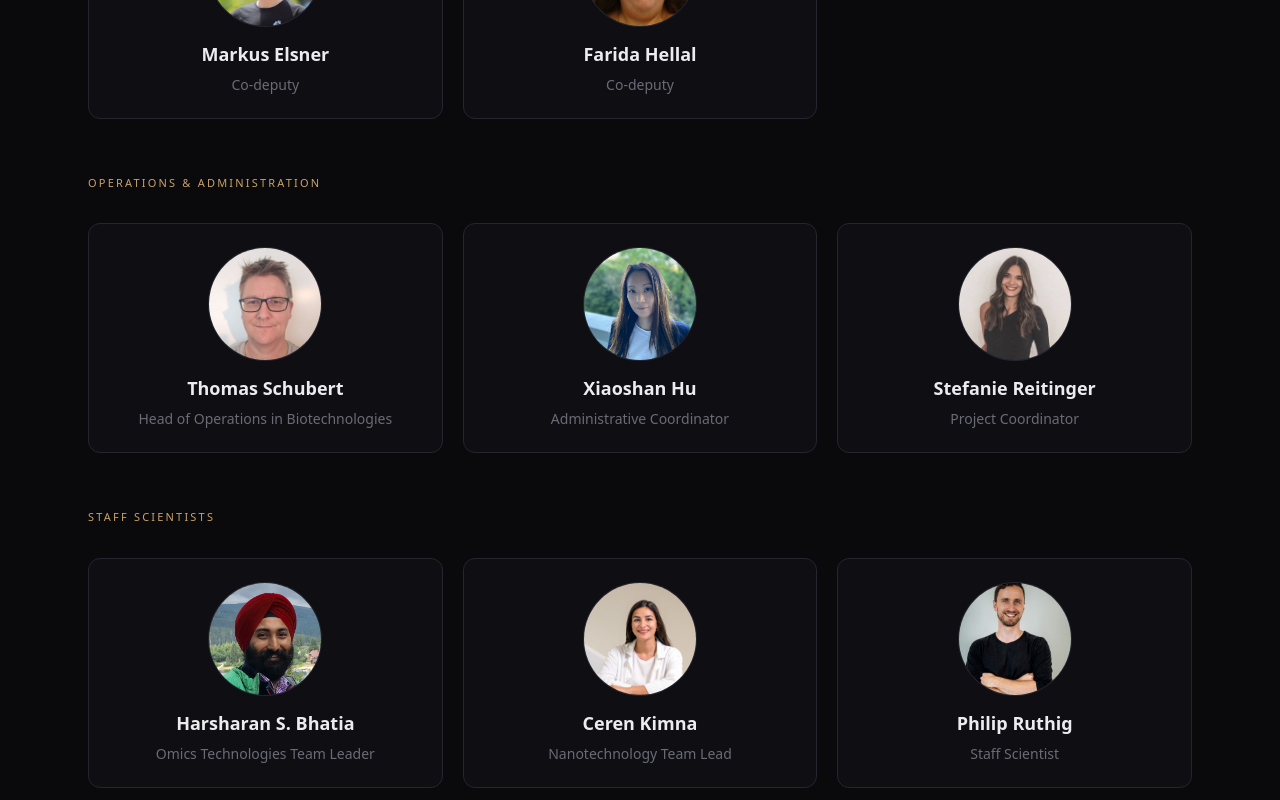
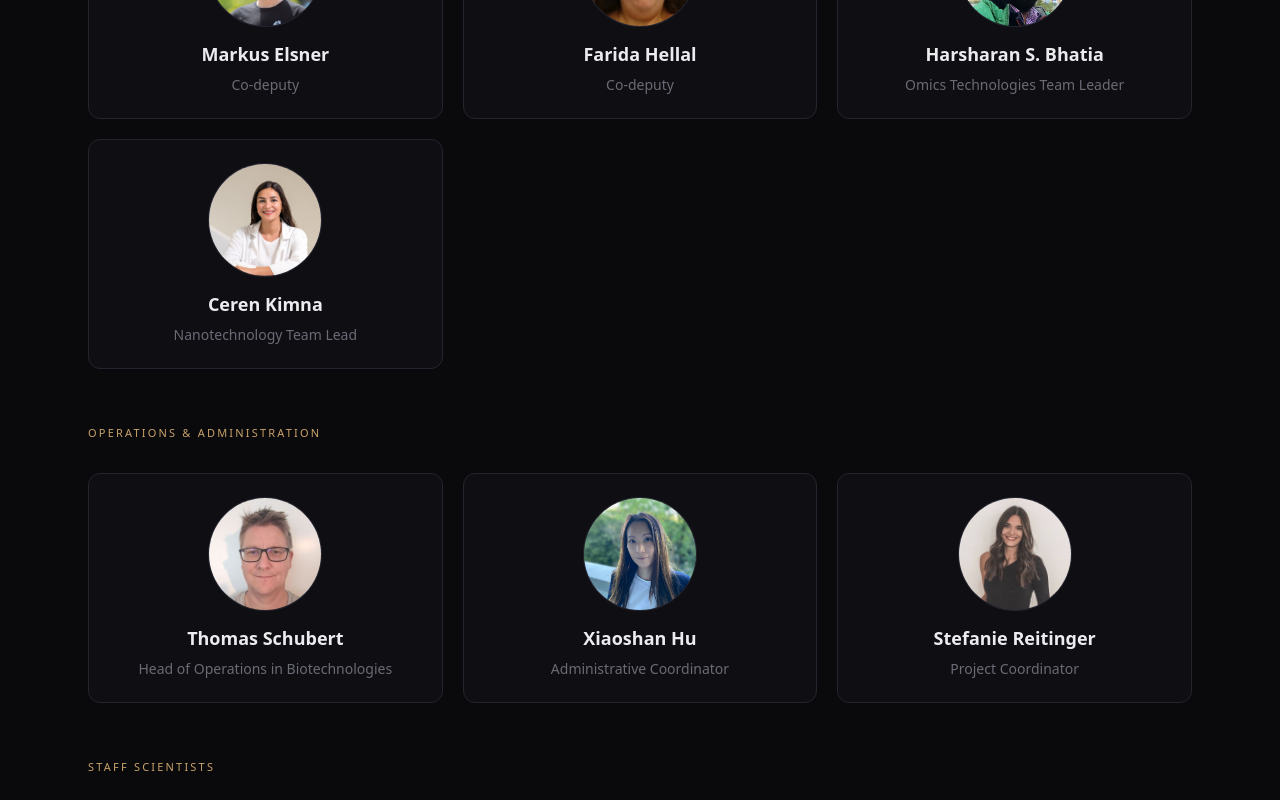
Before and after one commit to erturklab/erturklab.github.io, a Next.js app: page /team in a window 1280 px wide. Shown: the part 980-1780 px from the top of the page. Built offline with nearby package versions, Linux system fonts and the light colour scheme.

Commit message:
team update

```diff
--- a/src/components/ui/team-member-links.tsx
+++ b/src/components/ui/team-member-links.tsx
@@ -94,31 +94,33 @@ const contactLinkClass =
 const contactIconClass = "h-4 w-4 shrink-0 text-[var(--muted-foreground)]";
 const orcidIconClass = "h-4 w-4 shrink-0";
 
-/** Social & academic profiles — icon row under the name (not email / ORCID; those go in Contact information). */
+/** Social & academic profiles — icon row under the name. */
 const iconLinkConfig = [
-  { key: "linkedin" as const, label: "LinkedIn", icon: LinkedInIcon, href: (v: string) => v },
-  { key: "github" as const, label: "GitHub", icon: GitHubIcon, href: (v: string) => v },
-  { key: "googleScholar" as const, label: "Google Scholar", icon: GraduationCap, href: (v: string) => v },
-  { key: "wikipedia" as const, label: "Wikipedia", icon: WikipediaIcon, href: (v: string) => v },
-  { key: "twitter" as const, label: "X", icon: XIcon, href: twitterHref },
-  { key: "bluesky" as const, label: "Bluesky", icon: BlueskyIcon, href: blueskyHref },
-  { key: "personalWebsite" as const, label: "Website", icon: Globe, href: (v: string) => normalizeUrl(v, "https://") },
+  { key: "email" as const, label: "Email", icon: Mail, href: (v: string) => `mailto:${v}`, external: false },
+  { key: "linkedin" as const, label: "LinkedIn", icon: LinkedInIcon, href: (v: string) => v, external: true },
+  { key: "github" as const, label: "GitHub", icon: GitHubIcon, href: (v: string) => v, external: true },
+  { key: "orcid" as const, label: "ORCID", icon: OrcidIcon, href: orcidHref, external: true },
+  { key: "googleScholar" as const, label: "Google Scholar", icon: GraduationCap, href: (v: string) => v, external: true },
+  { key: "wikipedia" as const, label: "Wikipedia", icon: WikipediaIcon, href: (v: string) => v, external: true },
+  { key: "twitter" as const, label: "X", icon: XIcon, href: twitterHref, external: true },
+  { key: "bluesky" as const, label: "Bluesky", icon: BlueskyIcon, href: blueskyHref, external: true },
+  { key: "personalWebsite" as const, label: "Website", icon: Globe, href: (v: string) => normalizeUrl(v, "https://"), external: true },
 ];
 
 export function TeamMemberLinksRow({ links, className }: { links?: TeamMemberLinks; className?: string }) {
   if (!links) return null;
 
   const items = iconLinkConfig
-    .map(({ key, label, icon: Icon, href }) => {
+    .map(({ key, label, icon: Icon, href, external }) => {
       const value = links[key];
       if (!value) return null;
       return (
         <a
           key={key}
           href={href(value)}
-          target="_blank"
-          rel="noopener noreferrer"
-          aria-label={`${label} profile`}
+          {...(external ? { target: "_blank", rel: "noopener noreferrer" } : {})}
+          aria-label={key === "email" ? `Email ${value}` : `${label} profile`}
+          title={key === "email" ? value : label}
           className="inline-flex h-9 w-9 items-center justify-center rounded-full border border-[var(--border)] bg-[var(--background)]/80 text-[var(--muted-foreground)] transition-colors hover:border-[var(--primary)]/40 hover:text-[var(--primary)]"
         >
           <Icon className="h-4 w-4" aria-hidden />
--- a/src/content/team.json
+++ b/src/content/team.json
@@ -133,7 +133,7 @@
     "title": "Dr.",
     "name": "Harsharan S. Bhatia",
     "role": "Omics Technologies Team Leader",
-    "section": "Staff Scientists",
+    "section": "Co-deputies & Leadership",
     "profileTier": "page",
     "publicationAuthorNames": [
       "Harsharan S. Bhatia",
@@ -155,7 +155,7 @@
     "title": "Dr.",
     "name": "Ceren Kimna",
     "role": "Nanotechnology Team Lead",
-    "section": "Staff Scientists",
+    "section": "Co-deputies & Leadership",
     "profileTier": "page",
     "publicationAuthorNames": [
       "Ceren Kimna",
@@ -685,11 +685,31 @@
         "description": "B.Sc. Molecular Biotechnology, Technical University of Munich (TUM), Munich, Germany"
       }
     ],
+    "photo": "/images/team/emirhan-yagmur.jpg",
+    "photoPosition": "center 40%",
     "links": {
       "email": "emirhan.yagmur@helmholtz-munich.de",
       "linkedin": "https://www.linkedin.com/in/emirhan-ya%C4%9Fmur-139554196/",
       "googleScholar": "https://scholar.google.com/citations?user=DHT-brkAAAAJ&hl=en",
       "orcid": "https://orcid.org/0009-0000-3540-4775"
     }
+  },
+  {
+    "slug": "sun-liuziyue",
+    "name": "Sun Liuziyue",
+    "role": "Master Student",
+    "section": "Master Students",
+    "profileTier": "card",
+    "publicationAuthorNames": [],
+    "bio": "Master's thesis on predicting LNP formulations; bioinformatics and machine learning.",
+    "biography": "My name is Sun. I studied Biomedicine at Fudan University in Shanghai for my bachelor's. Now I am doing my master's in Biology at LMU, shifting more toward the interdisciplinary area of bioinformatics, machine learning, and human health.\n\nI joined the Ertürk Lab for my master's thesis, which is focused on the prediction task of different LNP formulations.",
+    "researchInterests": "Bioinformatics, machine learning, human health, and LNP formulation prediction.",
+    "photo": "/images/team/sun-liuziyue.png",
+    "photoPosition": "center 28%",
+    "links": {
+      "email": "liuziyue.sun@campus.lmu.de",
+      "github": "https://github.com/SaoirseSunLzy",
+      "orcid": "https://orcid.org/0009-0009-8242-0685"
+    }
   }
 ]
```
Also changed, not shown: public/images/team/emirhan-yagmur.jpg (added), public/images/team/sun-liuziyue.png (added).
